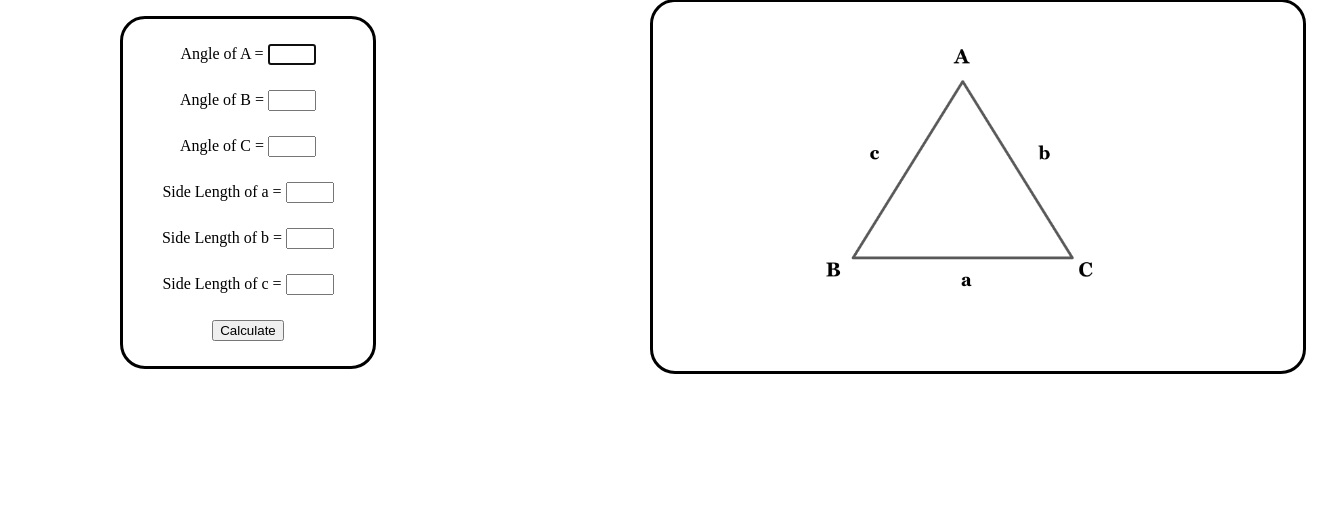
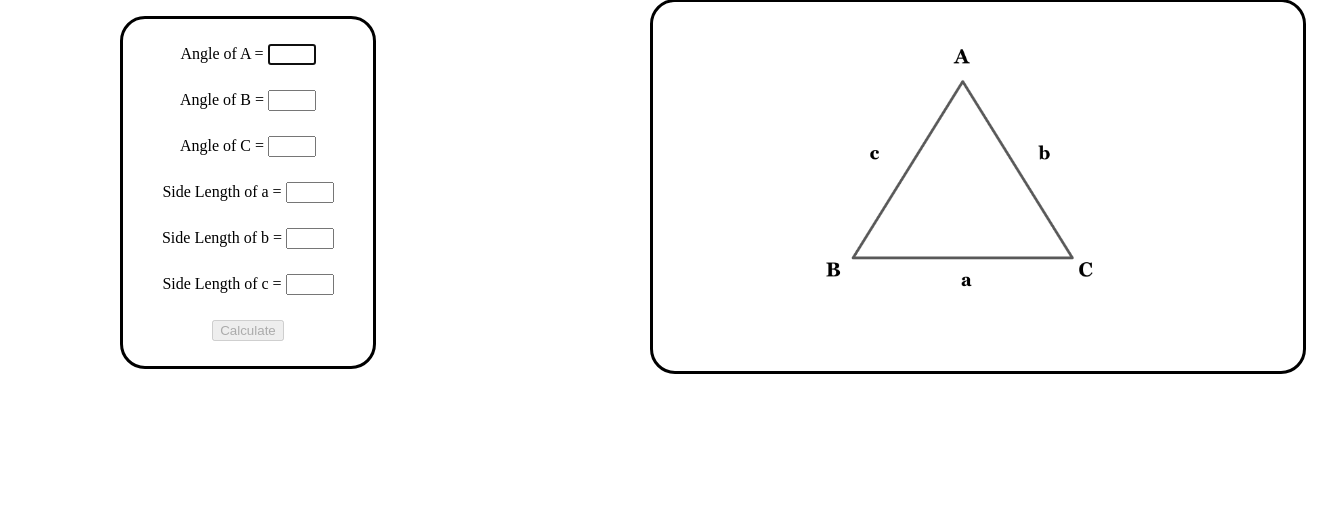
Before and after one commit to alexoh554/Trig-Solver, a Flask app: page / in a window 1320 px wide. Shown: the part 211-721 px from the top of the page. Run offline with Flask 2, Linux system fonts and the light colour scheme.

Commit message:
Javascript that only allows input after 3 fields

```diff
--- a/app.py
+++ b/app.py
@@ -22,9 +22,22 @@ Session(app)
 @app.route("/", methods=["GET", "POST"])
 def trig():
     if request.method == "POST":
+
         return render_template('solved.html')
     else:
         return render_template("unsolved.html")
+
+@app.route("/solution", methods=["GET", "POST"])
+def solution():
+    if request.method == "POST":
+        # Clear session and return user to main page
+        session.clear()
+        return redirect("/")
+    else:
+        # Check if user has inputted an answer
+        if not session["A"]:
+            return redirect("/")
+        return render_template("solved.html")
 
 
 
--- a/templates/unsolved.html
+++ b/templates/unsolved.html
@@ -44,36 +44,59 @@
     </div>
 
     <div class='inputBox'>
-        <form action="/" method="post">
+        <form id="userForm" action="/" method="post">
             <div>
                 <label>Angle of A = </label>
-                <input autocomplete="off" autofocus name="A" type="number">
+                <input onkeyup="enableButton()" class='field' autocomplete="off" autofocus name="A" type="number">
             </div>
             <div>
                 <label>Angle of B = </label>
-                <input autocomplete="off" autofocus name="B" type="text">
+                <input onkeyup="enableButton()" class='field' autocomplete="off" autofocus name="B" type="text">
             </div>
             <div>
                 <label>Angle of C = </label>
-                <input autocomplete="off" autofocus name="C" type="text">
+                <input onkeyup="enableButton()" class='field' autocomplete="off" autofocus name="C" type="text">
             </div>
             <div>
                 <label>Side Length of a = </label>
-                <input autocomplete="off" autofocus name="a" type="text">
+                <input onkeyup="enableButton()" class='field' autocomplete="off" autofocus name="a" type="text">
             </div>
             <div>
                 <label>Side Length of b = </label>
-                <input autocomplete="off" autofocus name="b" type="text">
+                <input onkeyup="enableButton()" class='field' autocomplete="off" autofocus name="b" type="text">
             </div>
             <div>
                 <label>Side Length of c = </label>
-                <input autocomplete="off" autofocus name="c" type="text">
+                <input onkeyup="enableButton()" class='field' autocomplete="off" autofocus name="c" type="text">
             </div>
 
             <div>
-                <button type="submit">Calculate</button>
+                <button id='calculate' disabled="true" class='field' type="submit">Calculate</button>
             </div>
         </form>
     </div>
 
+    <script>
+        function enableButton()
+        {
+            var filled = 0;
+            var fields = [...document.getElementsByClassName("field")];
+            for (var i = 0; i < 6; i++)
+            {
+                if (fields[i].value)
+                {
+                    filled += 1;
+                }
+            }
+            if (filled >= 3)
+            {
+                document.getElementById("calculate").disabled = false;
+            }
+            else
+            {
+                document.getElementById("calculate").disabled = true;
+            }
+        }
+    </script>
+
 {% endblock %}
```
